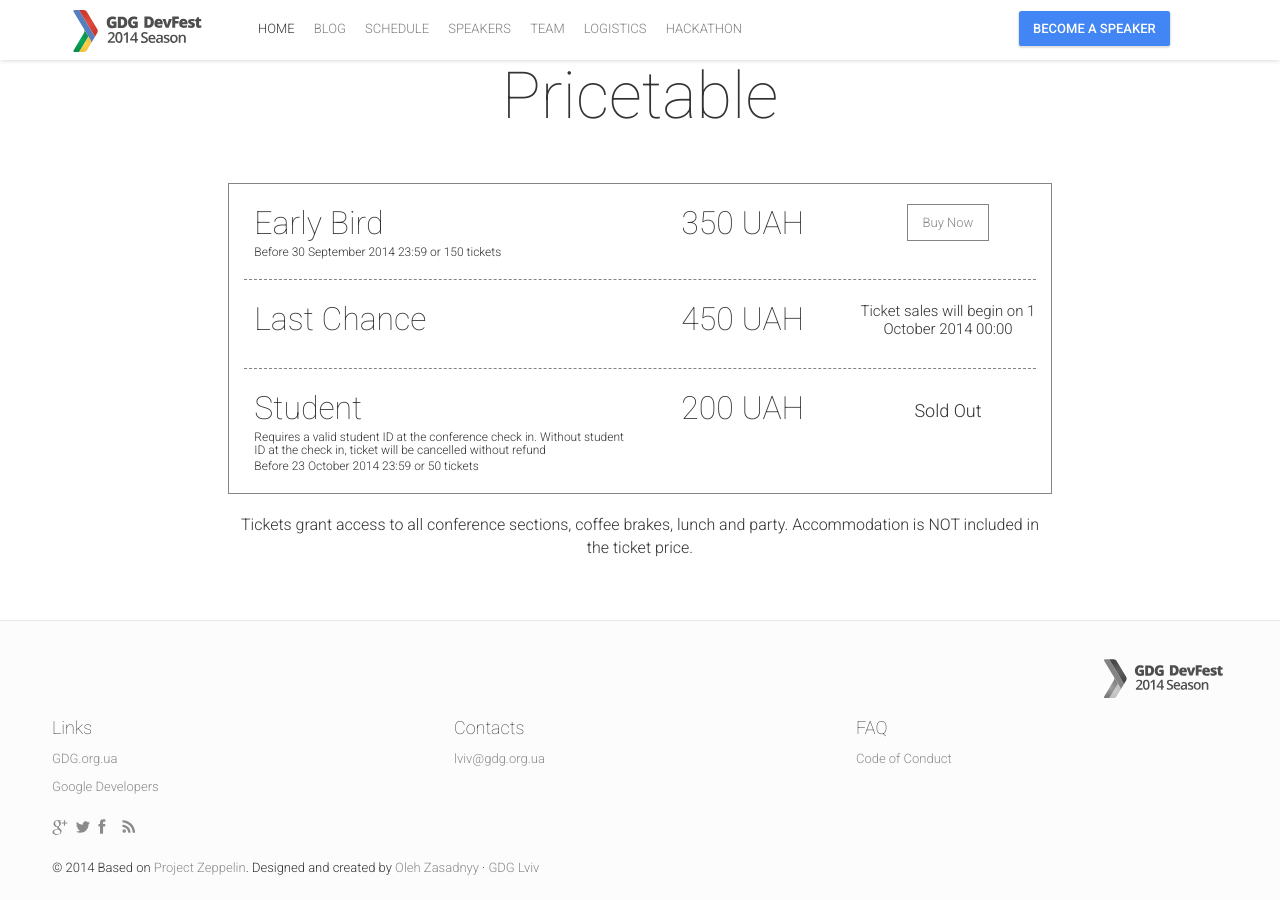
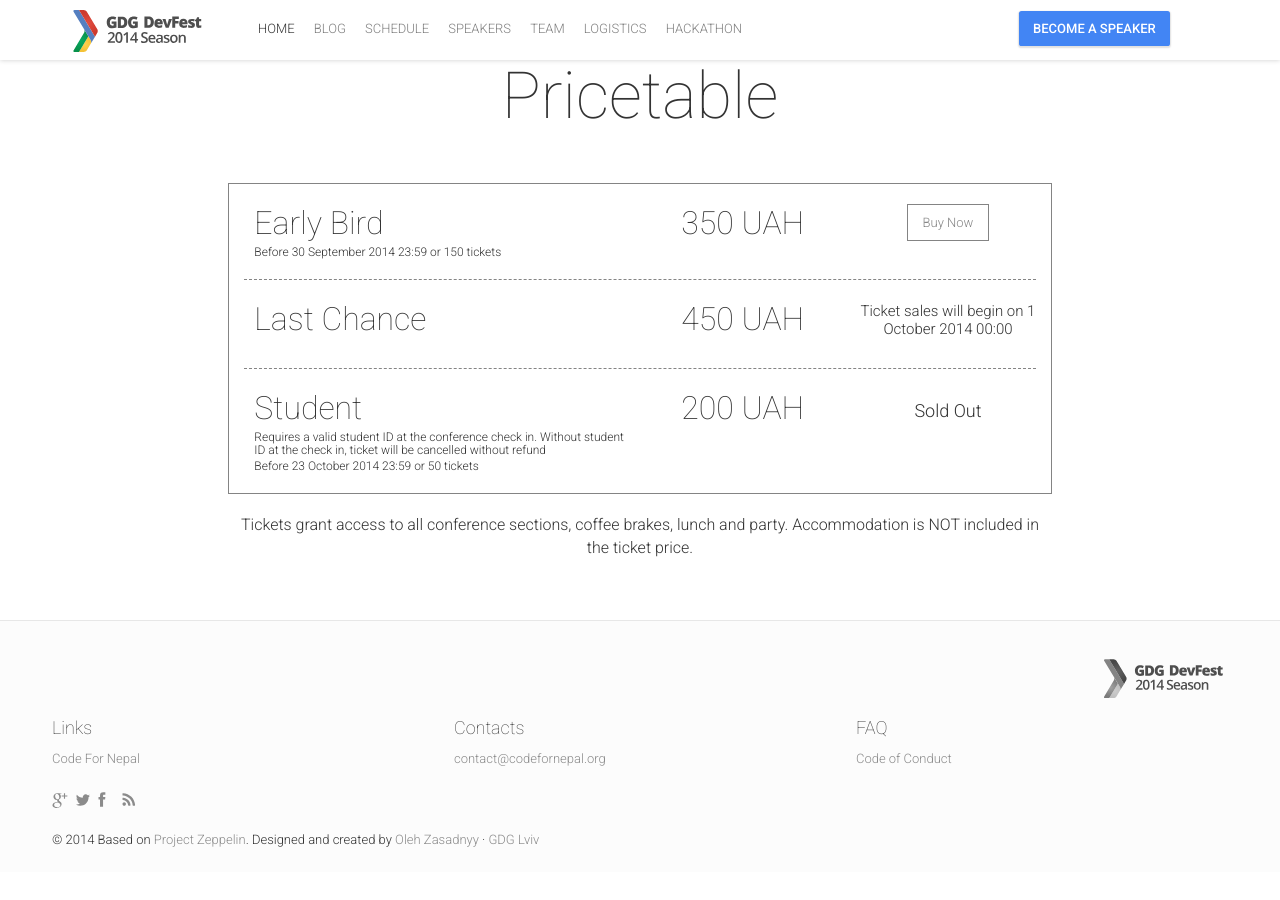
Before and after one commit to ravinepal/visitjanakpur, a Jekyll site: the page built from index.html, in a window 1280 px wide and 900 px high, scrolled down 7165 px. Built offline with Jekyll 4.4.1, drawn with Linux system fonts in a browser that asks for light colours; nearby versions of some CDN libraries; comment, search, counter and statistics services are not loaded; after the commit the page ends 8037 px from its top, so only the background shows below that.

Commit message:
Update footer links

```diff
--- a/_config.yml
+++ b/_config.yml
@@ -175,19 +175,18 @@ ticketsOffers:
 # Footer
 socialLinks:
  - {link: "https://plus.google.com/b/102444623953913144164", icon: "google-plus"}
- - {link: "https://twitter.com/intent/user?screen_name=GDGLviv", icon: "twitter"}
- - {link: "https://facebook.com/GDGLviv", icon: "facebook"}
+ - {link: "https://twitter.com/intent/user?screen_name=codefornepal", icon: "twitter"}
+ - {link: "https://facebook.com/codefornepal", icon: "facebook"}
  - {permalink: "/feed.xml", icon: "rss"}
 footerBlocks:
  -
   title: "Links"
   links:
-   - {link: "http://gdg.org.ua", text: "GDG.org.ua"}
-   - {link: "https://developers.google.com", text: "Google Developers"}
+   - {link: "http://codefornepal.org", text: "Code For Nepal"}
  -
   title: "Contacts"
   links:
-   - {link: "mailto:lviv@gdg.org.ua", text: "lviv@gdg.org.ua"}
+   - {link: "mailto:contact@codefornepal.org", text: "contact@codefornepal.org"}
  -
   title: "FAQ"
   links:
```
